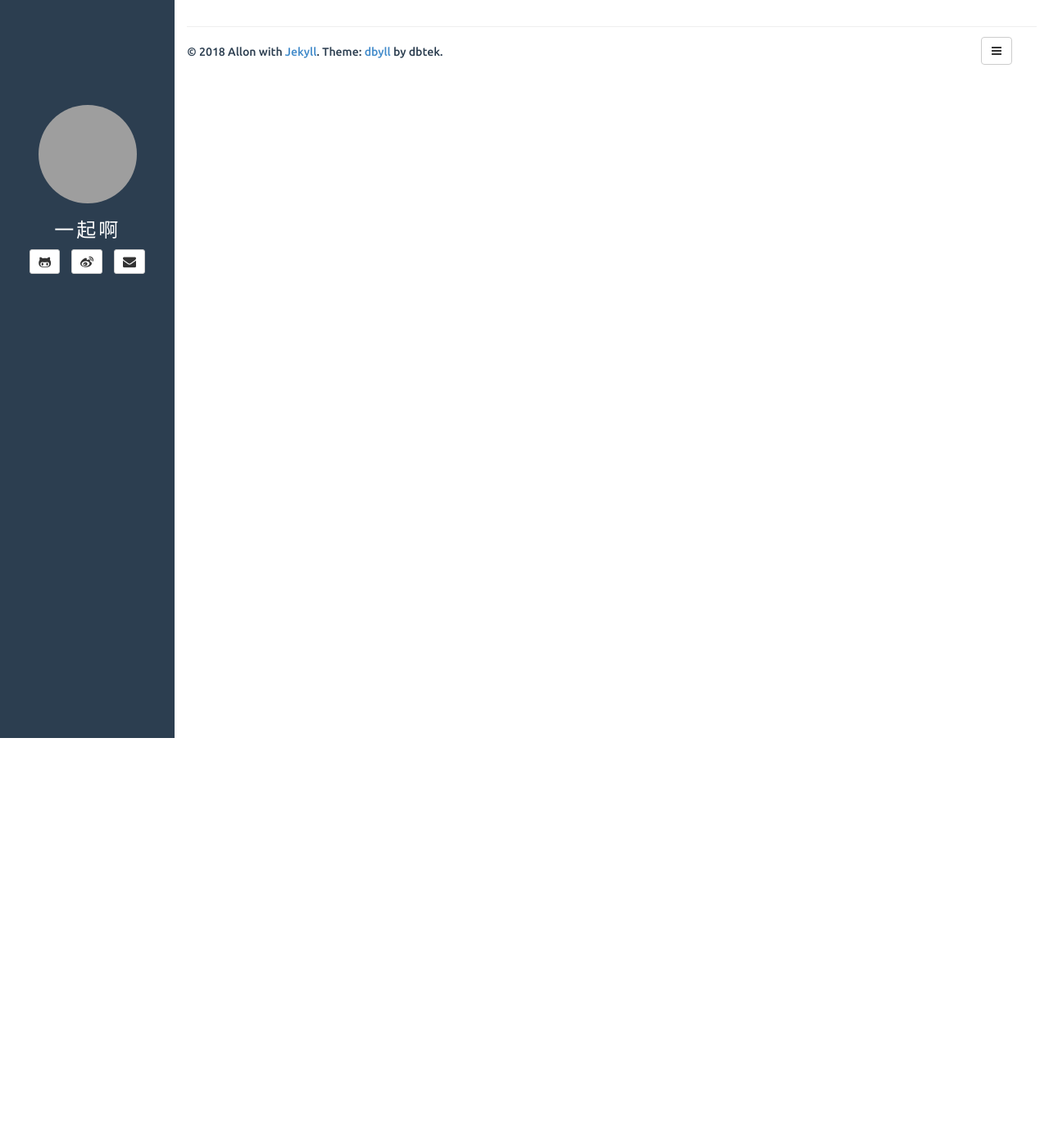
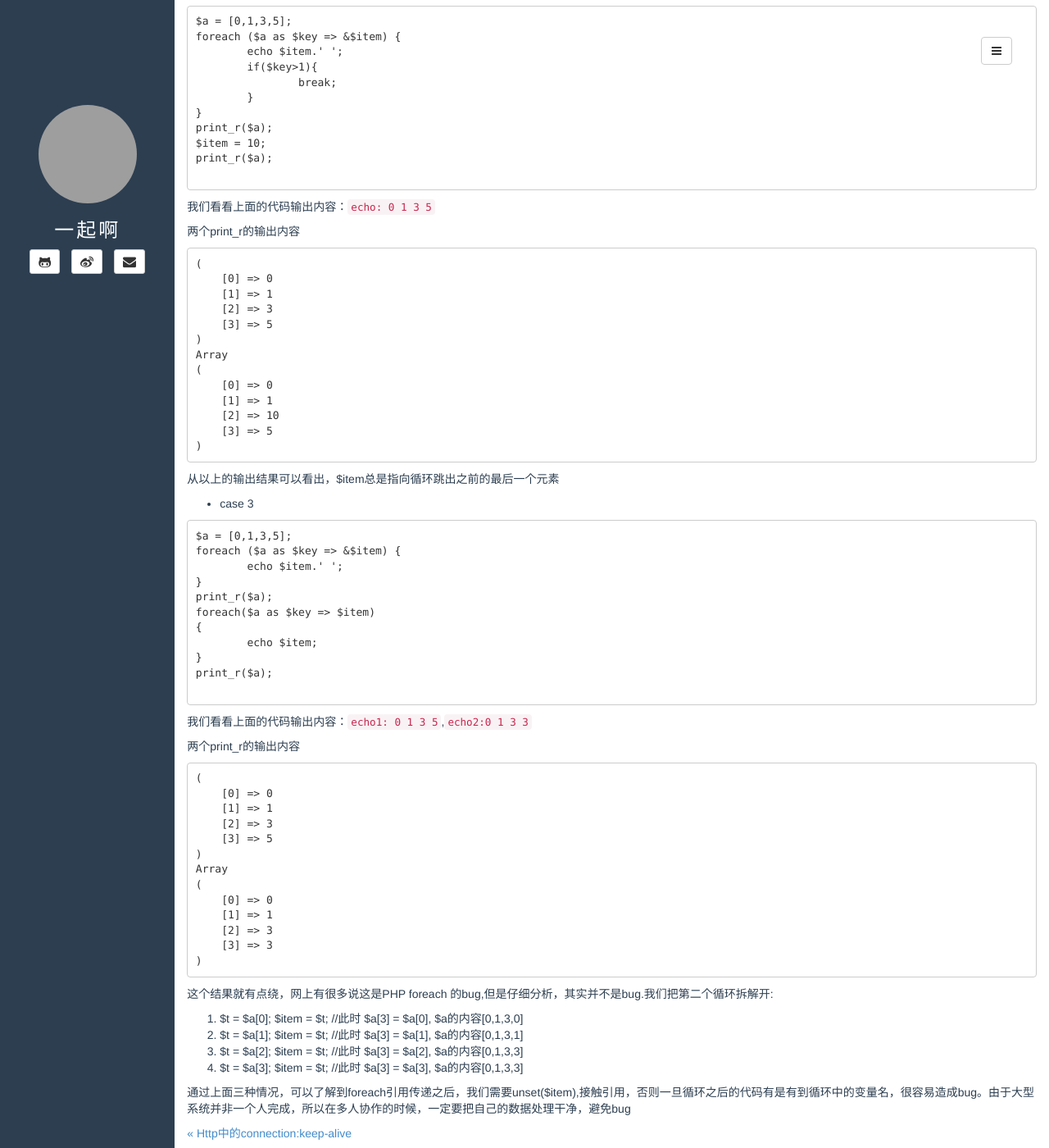
Before and after one commit to froyot/froyot.github.io, a Jekyll site: the page built from _posts/2018-01-03-PHP-foreach-引用传递循环之后的事情.md, in a window 1280 px wide and 1400 px high, scrolled down 755 px. Shown: the whole window at 82% size. Built offline with Jekyll 4.4.1, drawn with Linux system fonts in a browser that asks for light colours; comment, search, counter and statistics services are not loaded; grey boxes are pictures that could not be loaded.

Commit message:
edit post php foreach

````diff
--- a/_posts/2018-01-03-PHP-foreach-引用传递循环之后的事情.md
+++ b/_posts/2018-01-03-PHP-foreach-引用传递循环之后的事情.md
@@ -41,3 +41,84 @@ Array
 ```
 
 从上面可以看出，foreach引用循环之后，$item并没有释放，还是指向数组最后一个元素的引用，所以后续代码中如果使用了一个同名的遍历，将会同时影响到原来的数组。
+
+*	case 2
+
+```
+$a = [0,1,3,5];
+foreach ($a as $key => &$item) {
+	echo $item.' ';
+	if($key>1){
+		break;
+	}
+}
+print_r($a);
+$item = 10;
+print_r($a);
+
+```
+
+我们看看上面的代码输出内容：```echo: 0 1 3 5 ```
+
+两个print_r的输出内容
+```
+(
+    [0] => 0
+    [1] => 1
+    [2] => 3
+    [3] => 5
+)
+Array
+(
+    [0] => 0
+    [1] => 1
+    [2] => 10
+    [3] => 5
+)
+```
+
+从以上的输出结果可以看出，$item总是指向循环跳出之前的最后一个元素
+
+
+*	case 3
+
+```
+$a = [0,1,3,5];
+foreach ($a as $key => &$item) {
+	echo $item.' ';
+}
+print_r($a);
+foreach($a as $key => $item)
+{
+	echo $item;
+}
+print_r($a);
+
+```
+
+我们看看上面的代码输出内容：```echo1: 0 1 3 5 ```,```echo2:0 1 3 3```
+
+两个print_r的输出内容
+```
+(
+    [0] => 0
+    [1] => 1
+    [2] => 3
+    [3] => 5
+)
+Array
+(
+    [0] => 0
+    [1] => 1
+    [2] => 3
+    [3] => 3
+)
+```
+
+这个结果就有点绕，网上有很多说这是PHP foreach 的bug,但是仔细分析，其实并不是bug.我们把第二个循环拆解开:
+1. $t = $a[0]; $item = $t; //此时 $a[3] = $a[0], $a的内容[0,1,3,0]
+2. $t = $a[1]; $item = $t; //此时 $a[3] = $a[1], $a的内容[0,1,3,1]
+3. $t = $a[2]; $item = $t; //此时 $a[3] = $a[2], $a的内容[0,1,3,3]
+4. $t = $a[3]; $item = $t; //此时 $a[3] = $a[3], $a的内容[0,1,3,3]
+
+通过上面三种情况，可以了解到foreach引用传递之后，我们需要unset($item),接触引用，否则一旦循环之后的代码有是有到循环中的变量名，很容易造成bug。由于大型系统并非一个人完成，所以在多人协作的时候，一定要把自己的数据处理干净，避免bug
````
